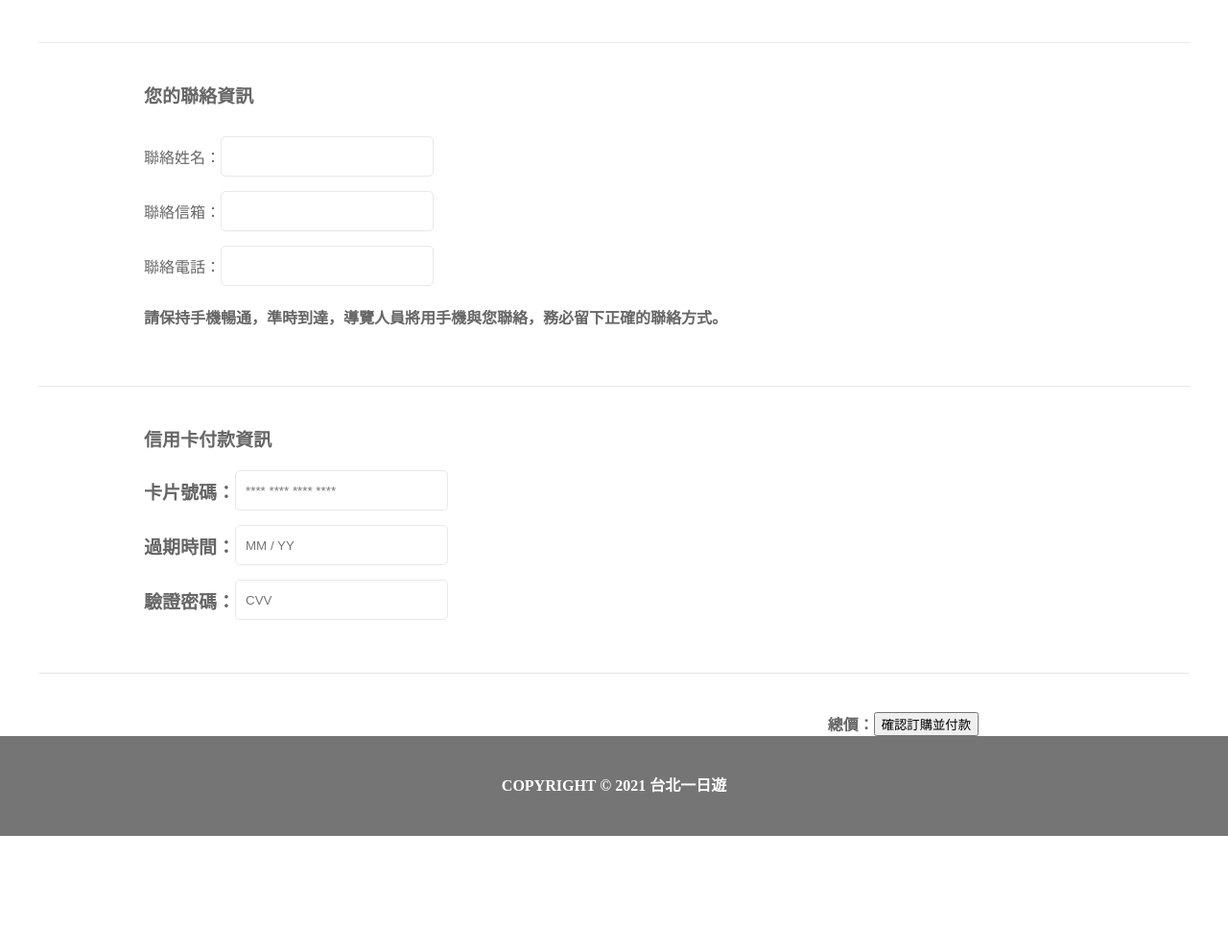
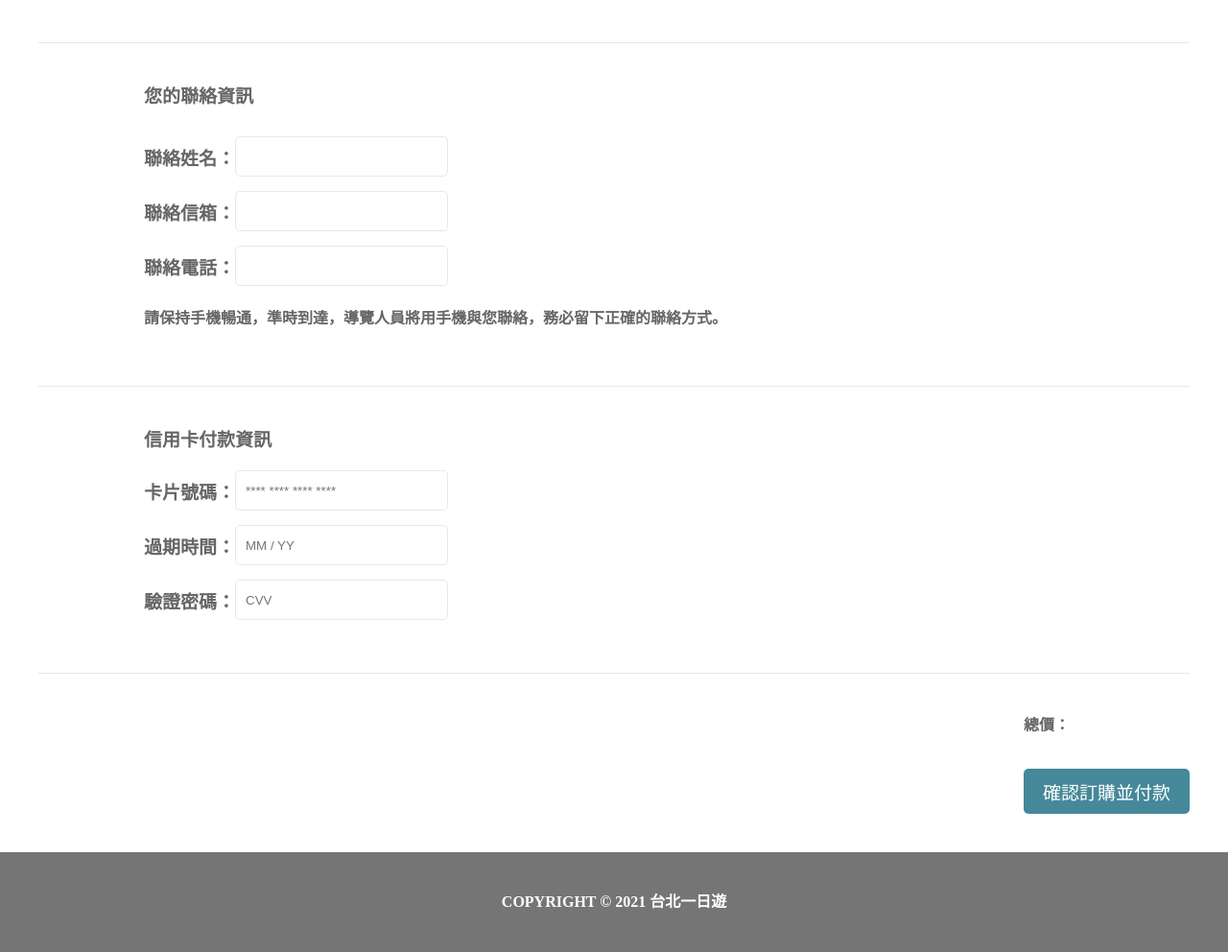
Before and after one commit to RitaChang5527/P2W1, a Flask app: page /booking in a window 1280 px wide. Shown: the part 367-1359 px from the top of the page at 96% size. Before the commit the page ends 1238 px from the top, so only its background shows below. Run offline with Flask 3, Linux system fonts and the light colour scheme; data comes from the database, SQL or seed files in the repository; data that the repository does not hold is empty; parts of the project's set-up code (start-up, migrations or seed data) failed here and were passed over.

Commit message:
fix booking

```diff
--- a/api/booking_api.py
+++ b/api/booking_api.py
@@ -0,0 +1,20 @@
+from flask import *
+import mysql.connector.pooling
+import jwt
+import datetime
+from flask import make_response
+
+db_config = {
+    "host": "127.0.0.1",
+    "user": "root",
+    "password": "123456789",
+    "database": "taipei",
+}
+pool = mysql.connector.pooling.MySQLConnectionPool(pool_name="attractions_pool", pool_size=10, **db_config)
+
+booking = Blueprint("booking", __name__)
+
+@booking.route("/api/booking", methods=['GET'])
+def get_bookingData():
+        conn = pool.get_connection()
+        cursor = conn.cursor(dictionary=True)
--- a/api/user_api.py
+++ b/api/user_api.py
@@ -2,9 +2,7 @@ from flask import *
 import mysql.connector.pooling
 import jwt
 import datetime
-from flask import make_response
-import json
-from flas
+from flask import make_response,jsonify
 
 jwt_secret_key = "taipei-day-trip"
 
@@ -107,7 +105,7 @@ def login():
                 print(token)
                 print("2")
                 response = make_response(jsonify({"ok": True, "token": token}))
-                response.set_cookie("token", value=token, expires=expiration_time)
+                # response.set_cookie("token", value=token, expires=expiration_time)
                 return response, 200
             else:
                 print("login fail")
@@ -124,13 +122,20 @@ def login():
 @user.route("/api/user/auth", methods=["GET"])
 def member():
     print("member0")
+    auth_header = request.headers.get("Authorization")
+    print(auth_header)
     try:
         conn = mysql.connector.connect(**db_config)
         cursor = conn.cursor()
         print("member connected")
         result = {"data": None}
-        cookie = request.cookies
-        token = cookie.get("token")
+        # cookie = request.cookies
+        # token = cookie.get("token")
+
+        token=auth_header.split(" ")[1]
+        print("token : "+token)
+        # token = auth_header.split(" ")[1]
+        # print(token)
         if token == None:
             print("data none")
             return jsonify({"data": None})
@@ -160,7 +165,7 @@ def member():
 def signout():
     try:
         response = make_response(jsonify({"ok": True}))
-        response.delete_cookie("token")
+        # response.delete_cookie("token")
         return response, 200
     except:
         return jsonify({"error": "true"}), 500
--- a/app.py
+++ b/app.py
@@ -1,6 +1,7 @@
 from flask import Flask,render_template
 from api.attraction_api import attraction
 from api.user_api import user
+from api.booking_api import booking
 app = Flask(
     __name__,
     static_folder="static")
@@ -11,6 +12,7 @@ app.json.ensure_ascii = False
 
 app.register_blueprint(attraction)
 app.register_blueprint(user)
+app.register_blueprint(booking)
 
 # Pages
 @app.route("/")
--- a/static/CSS/booking/booking.css
+++ b/static/CSS/booking/booking.css
@@ -218,7 +218,7 @@ section {
 section .bookingContainer {
   width: 1200px;
 }
-section .bookingContainer .helloContainer {
+section .bookingContainer .helloContainer .helloWords {
   font-family: Noto Sans TC;
   font-size: 19px;
   font-weight: bold;
@@ -315,8 +315,9 @@ section .bookingContainer .Booking .info .infoContainer .infoPhone .nameTitle,
 section .bookingContainer .Booking .info .infoContainer .infoPhone .emailTitle,
 section .bookingContainer .Booking .info .infoContainer .infoPhone .phoneTitle {
   font-family: Noto Sans TC;
-  font-size: 16px;
+  font-size: 19px;
   font-style: normal;
+  font-weight: bold;
   color: #666666;
 }
 section .bookingContainer .Booking .info .infoContainer .infoName .inputName,
@@ -389,21 +390,27 @@ section .bookingContainer .Booking .creditcard .creditcardContainer .inputCvv {
   background: var(--White, #FFF);
 }
 section .bookingContainer .Booking .total {
-  margin-top: 40px;
-}
-section .bookingContainer .Booking .total .totalContainer {
-  width: 980px;
+  margin: 40px 0px;
   display: flex;
   justify-content: end;
 }
 section .bookingContainer .Booking .total .totalContainer .totalName {
-  display: flex;
-  justify-content: end;
   font-family: Noto Sans TC;
   font-size: 16px;
   font-style: normal;
   font-weight: bold;
   color: #666666;
+}
+section .bookingContainer .Booking .total .totalContainer .totalBtn {
+  margin-top: 35px;
+  font-family: Noto Sans TC;
+  font-size: 19px;
+  font-style: normal;
+  background-color: #448899;
+  color: #FFF;
+  border: none;
+  padding: 10px 20px;
+  border-radius: 5px;
 }
 
 footer {
--- a/static/CSS/booking/booking.scss
+++ b/static/CSS/booking/booking.scss
@@ -225,11 +225,13 @@ section{
     .bookingContainer{
         width: 1200px;
         .helloContainer{
+            .helloWords{
                 font-family: Noto Sans TC;
                 font-size: 19px;
                 font-weight:bold;
                 font-style: normal;
                 color: #666666;
+            }
         }
         .UnBooking{
             width: 980px;
@@ -257,7 +259,7 @@ section{
                             color:#448899 ;
                             font-family: Noto Sans TC;
                             font-size: 16px;
-                            font-weight:bold;
+                            font-weight: bold;
                             font-style: normal;
                             display: flex;
                             justify-content: space-between;
@@ -317,9 +319,10 @@ section{
                         .emailTitle,
                         .phoneTitle{
                             font-family: Noto Sans TC;
-                            font-size: 16px;
+                            font-size: 19px;
                             font-style: normal;
-                            color: #666666
+                            font-weight: bold;
+                            color: #666666;
                         }
                         .inputName,
                         .inputEmail,
@@ -388,19 +391,27 @@ section{
                 }
             }
             .total{
-                margin-top: 40px;
-                .totalContainer{
-                    width: 980px;
+                margin: 40px 0px;
                 display: flex;
                 justify-content:end ;
+                .totalContainer{
                     .totalName{
-                        display: flex;
-                        justify-content:end ;
                         font-family: Noto Sans TC;
                         font-size: 16px;
                         font-style: normal;
                         font-weight: bold;
                         color: #666666;
+                    }
+                    .totalBtn{
+                        margin-top: 35px;
+                        font-family: Noto Sans TC;
+                        font-size: 19px;
+                        font-style: normal;
+                        background-color:#448899;
+                        color: #FFF;
+                        border: none;
+                        padding: 10px 20px;
+                        border-radius: 5px;
                     }
                 }
             }
@@ -422,6 +433,5 @@ footer{
         font-weight:bold;
         font-size: 16px;
         line-height: 14px;
-
     }
 }
```
Also changed, not shown: static/JS/signin.js (+24 -17 lines), 1 other file. Lines whose indentation alone changed are shown as unchanged.
